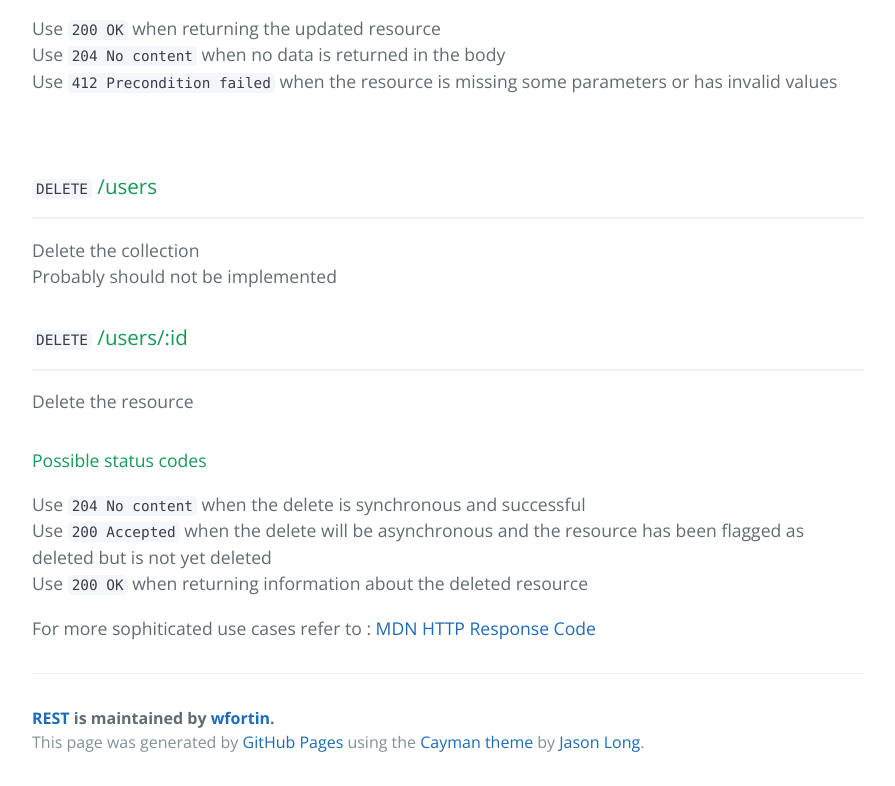
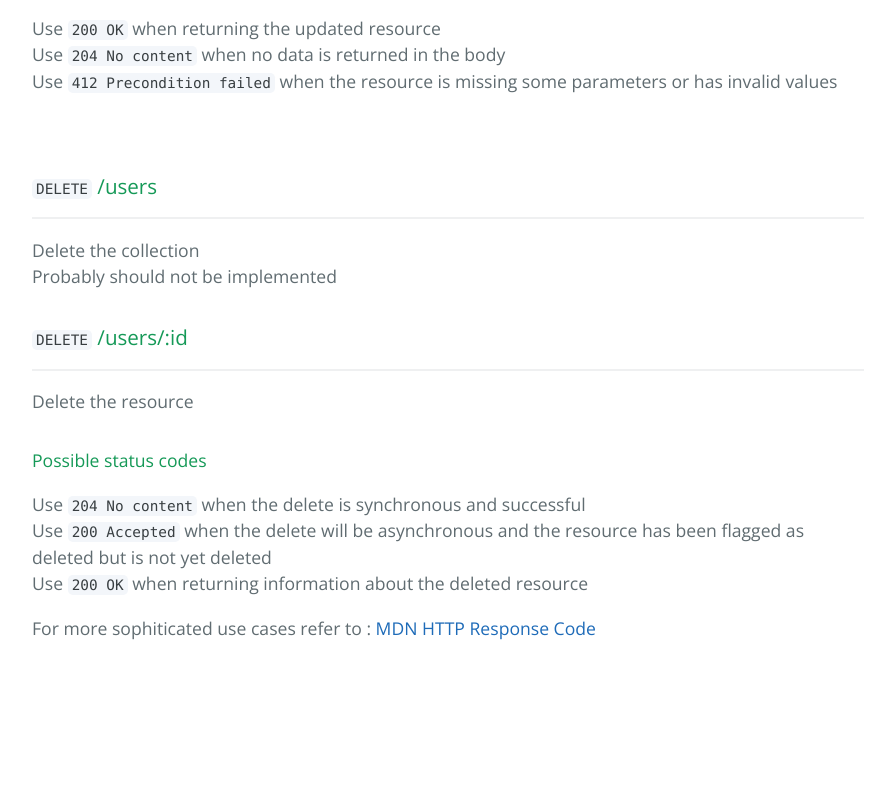
Before and after one commit to wfortin/rest, a plain HTML site: page index.html in a window 1280 px wide. Shown: the part 2000-2786 px from the top of the page, without its empty margins (192-1087 px from the left). After the commit the page ends 2690 px from the top, so only its background shows below. Drawn offline with nearby package versions, Linux system fonts and the light colour scheme.

Commit message:
Update index.html

```diff
--- a/index.html
+++ b/index.html
@@ -130,12 +130,6 @@ Use <code>200 OK</code> when returning information about the deleted resource</p
 
 <p>For more sophiticated use cases refer to : <a href="https://developer.mozilla.org/en-US/docs/Web/HTTP/Response_codes">MDN HTTP Response Code</a></p>
 
-      <footer class="site-footer">
-        <span class="site-footer-owner"><a href="https://github.com/wfortin/rest">REST</a> is maintained by <a href="https://github.com/wfortin">wfortin</a>.</span>
-
-        <span class="site-footer-credits">This page was generated by <a href="https://pages.github.com">GitHub Pages</a> using the <a href="https://github.com/jasonlong/cayman-theme">Cayman theme</a> by <a href="https://twitter.com/jasonlong">Jason Long</a>.</span>
-      </footer>
-
     </section>
 
 
```
